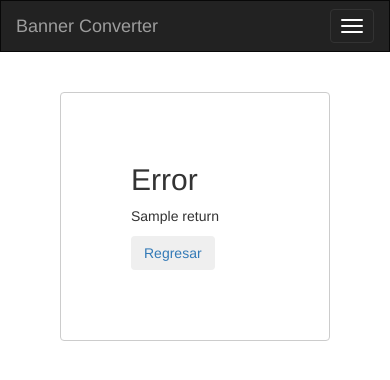
After one commit to maikmacs/banner-converter, a CakePHP app: the page made by app/View/Pages/error.ctp in a window 390 px wide. The commit adds this page. Shown: the top 380 px of the page. Run offline with PHP 8.4 and a stand-in for CakePHP, Linux system fonts and the light colour scheme; the template is opened without the code that fills it: most values are stand-ins (such as "Sample title", 1, 10 or a date in 2020); data that the repository does not hold is empty; some libraries are stand-ins or nearby versions.

Commit message:
Error Handler

```diff
--- a/app/Config/bootstrap.php
+++ b/app/Config/bootstrap.php
@@ -189,6 +189,10 @@ if (!file_exists($path)) {
 			unlink($zip_arr['target_path']);
 		}
 
+		if (!isset($index_name)) {
+			$index_name = '';
+		}
+
 		$folder_name = basename($zip_arr['filename'], ".zip");
 		$index_name = basename($index_name, $folder_name);
 		$index_name = basename($index_name, '.html');
--- a/app/Config/routes.php
+++ b/app/Config/routes.php
@@ -25,11 +25,11 @@
  * its action called 'display', and we pass a param to select the view file
  * to use (in this case, /app/View/Pages/home.ctp)...
  */
-	Router::connect('/', array('controller' => 'pages', 'action' => 'display', 'home'));
+	Router::connect('/', array('controller' => 'pages', 'action' => 'home', 'home'));
 /**
  * ...and connect the rest of 'Pages' controller's URLs.
  */
-	Router::connect('/pages/*', array('controller' => 'pages', 'action' => 'display'));
+	//Router::connect('/pages/*', array('controller' => 'pages', 'action' => 'display'));
 
 /**
  * Load all plugin routes. See the CakePlugin documentation on
--- /dev/null
+++ b/app/View/Pages/error.ctp
@@ -0,0 +1,13 @@
+<div class="container">
+   <div class="col-md-12">
+      <div id="block_error">
+         <div>
+            <h2>Error</h2>
+            <p>
+              <?php echo $return; ?>
+            </p>
+            <a href="<?php echo $this->Html->url('/');?>"><button class="btn"> Regresar </button></a>
+         </div>
+      </div>
+   </div>
+</div>
--- a/app/webroot/css/style.css
+++ b/app/webroot/css/style.css
@@ -36,3 +36,21 @@ fieldset {
     background-color: rgb(50, 118, 177);
     border-color: rgb(40, 94, 142);
 }
+  #block_error{
+      max-width: 800px;
+      width: 100%;
+      border: 1px solid #cccccc;
+      margin: 20px auto;
+      -moz-border-radius: 4px;
+      -webkit-border-radius: 4px;
+      border-radius: 4px;
+  }
+  #block_error div{
+      margin: 70px;
+  }
+  #block_error div h2{
+      display: block;
+  }
+   #block_error .btn{
+
+   }
```
Also changed, not shown: app/Controller/ConverterController.php (+29 -3 lines), app/Controller/PagesController.php (+20 -37 lines).
